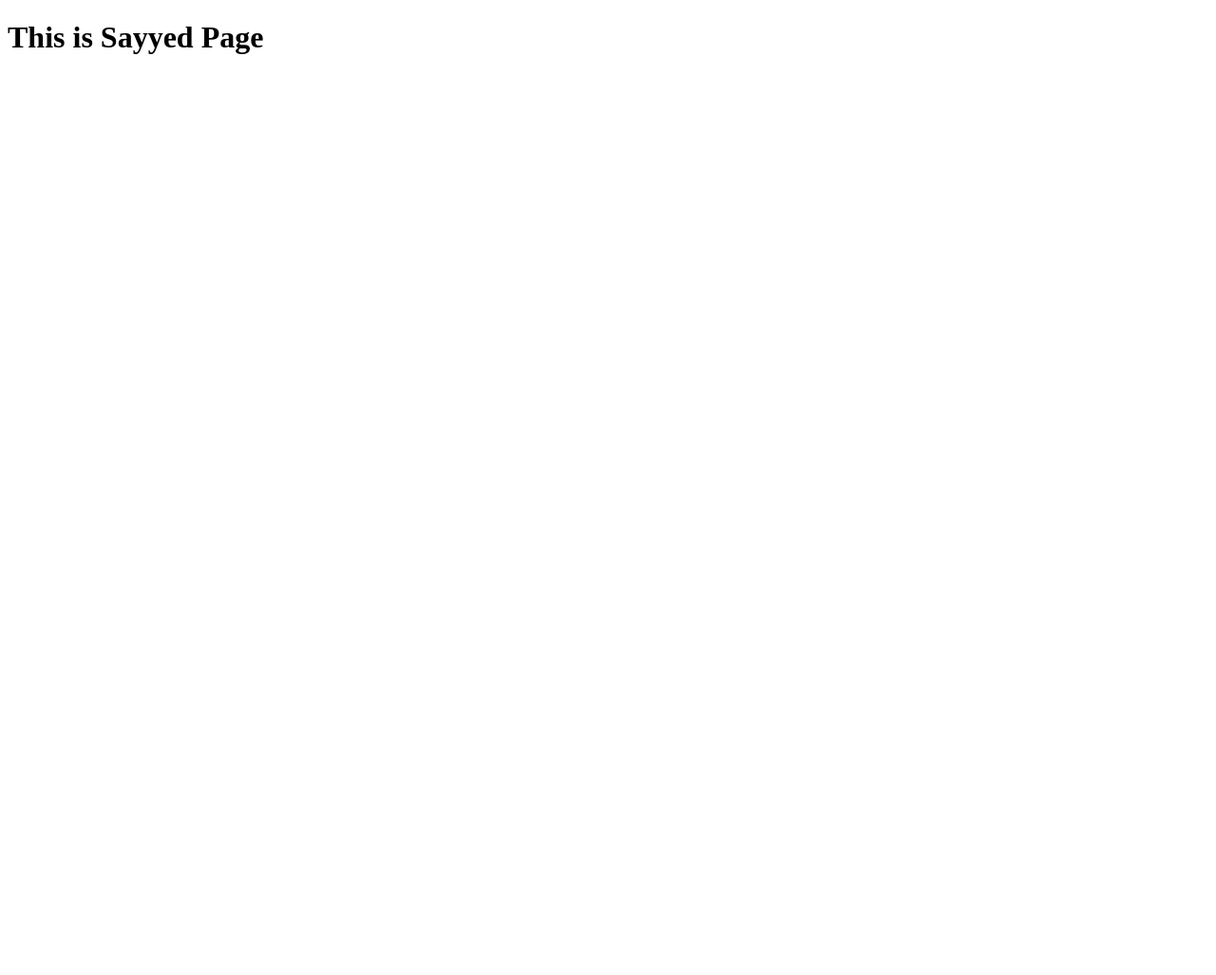
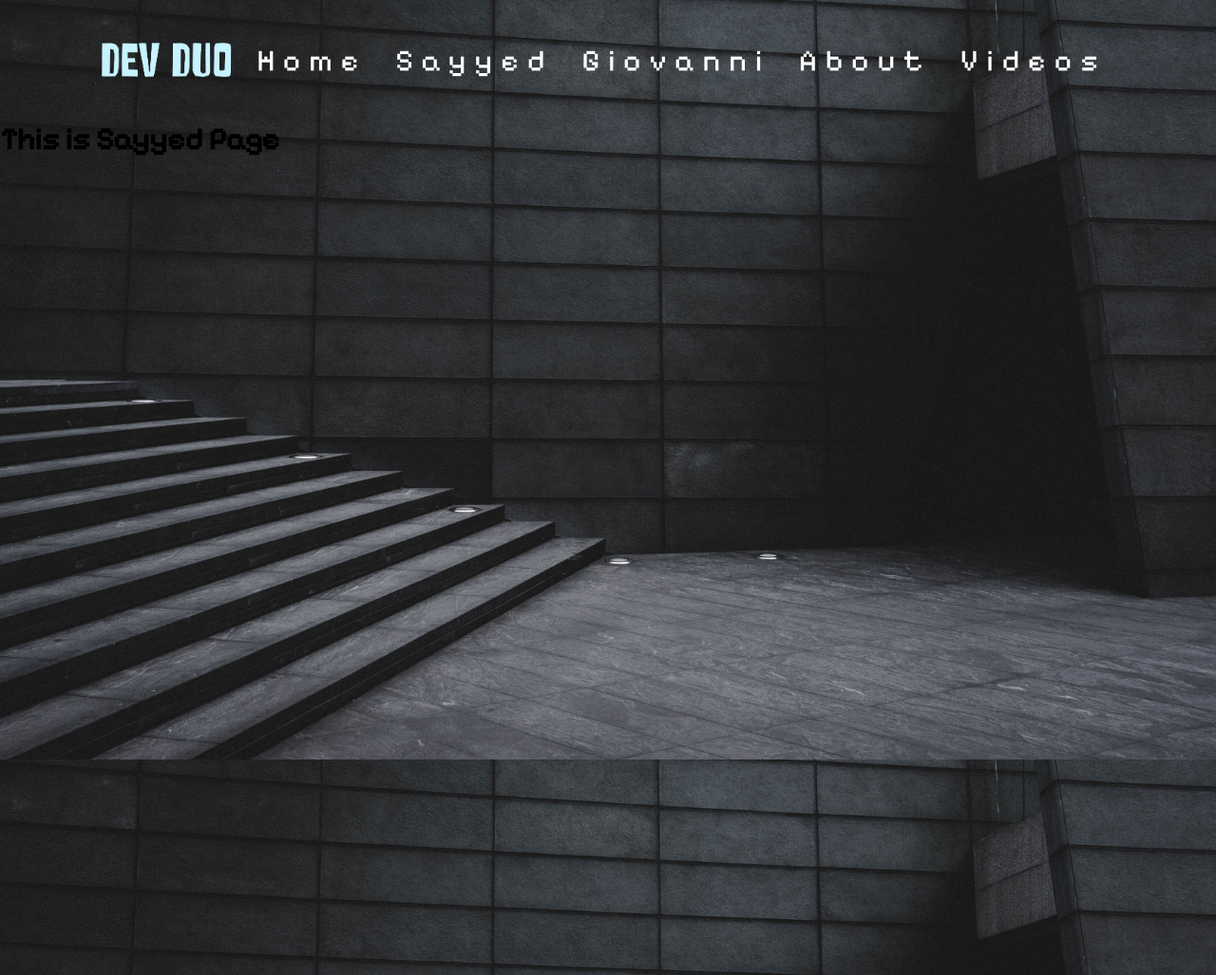
Before and after one commit to SiTechTech/Giovanni-And-Sayyed-Web, a plain HTML site: page sayyed.html in a window 1280 px wide. Shown: the top 1027 px of the page at 95% size. Before the commit the page ends 800 px from the top, so only its background shows below. Drawn offline with Linux system fonts and the light colour scheme.

Commit message:
changes to sayyed
gave homepage a cover over .home
updated sayyed page

```diff
--- a/homepage.css
+++ b/homepage.css
@@ -73,3 +73,7 @@ header ul li a{  /*This is for "home sayyed giovanni about videos*/
     background-size: cover;
 
 }
+
+.change:hover{
+    background-color: #FF1493;
+}
--- a/sayyed.css
+++ b/sayyed.css
@@ -0,0 +1,79 @@
+/* html{
+    background: url(DevDuoBackGround.png) no repeat center fixed;
+    background-size: cover;
+} */
+
+*
+{
+    margin: 0;
+    padding: 0;
+    box-sizing: border-box;
+}
+body{
+    background: #000;
+    min-height: 200vh;
+    font-family: 'Noto Sans JP', sans-serif;
+    font-family: 'Pixelify Sans', cursive;
+}
+
+header{
+    position: relative;
+    top: 0;
+    left: 0;
+    width: 100%;
+    display: flex;
+    justify-content: space-between;
+    align-items: center;
+    transition: 0.6s;
+    padding: 40px 100px;
+}
+
+header.logo{
+    position: relative;
+    font-weight: 700;
+    color: #fff;
+    text-decoration: none;
+    font-size: 9em;
+    text-transform: uppercase;
+    letter-spacing: 2px;
+    transition: 0.6s;
+}
+
+.devduo{
+    width: 150px;
+}
+
+header ul{
+    position: relative;
+    display: flex;
+    justify-content: center;
+    align-items: center;
+
+}
+
+header ul li{
+    position: relative;
+    list-style: none;
+}
+header ul li a{  /*This is for "home sayyed giovanni about videos*/
+    position: relative;
+    margin: 0 15px;
+    text-decoration: none;
+    color: #fff; /* color for text at top */
+    letter-spacing: 9px;
+    font-weight: 500px;
+    transition: 0.6s;
+    font-size: 2em;
+}
+.banner{
+    position: relative;
+    width: 100%;
+    height: 100vh;
+    background: url();
+    background-size: cover;
+
+}
+
+.change:hover{
+    background-color: #FF1493;
+}
--- a/sayyed.html
+++ b/sayyed.html
@@ -4,9 +4,41 @@
     <meta charset="UTF-8">
     <meta name="viewport" content="width=device-width, initial-scale=1.0">
     <link rel="stylesheet" type="text/css" href="sayyed.css">
+    <link rel="stylesheet" type="text/css" href="homepage.css">
     <title>Document</title>
+
+<link rel="preconnect" href="https://fonts.googleapis.com">
+<link rel="preconnect" href="https://fonts.gstatic.com" crossorigin>
+<link href="https://fonts.googleapis.com/css2?family=Noto+Sans+JP:wght@200&family=Pixelify+Sans&display=swap" rel="stylesheet">
+
 </head>
 <body>
+
+<style>
+    body {
+      background-image: url('sayyedimages/sayyedbackground.jpg');
+      background-repeat: no-repeat;
+      background-attachment: fixed;
+      background-size: 100% 100%;
+    }
+    </style>
+<body>
+
+    <header>
+        <!---These are the options they can choose at the top of the screen.-->
+        <img class="devduo" src="DevDuo.PNG" alt="DevDuo">
+            <!-- <a href="DevDuo.PNG" class="logo">Logo</a> -->
+    <ul>
+        <li class="change"><a href="homepage.html">Home</a></li>
+        <li><a href="sayyed.html">Sayyed</a></li>
+        <li><a href="giovanni.html">Giovanni</a></li>
+        <li><a href="#about">About</a></li>
+        <li><a href="videos.html">Videos</a></li>
+    </ul>
+
+</header>
+
+
     <h1>This is Sayyed Page</h1>
 </body>
 </html>
```
Also changed, not shown: homepage.html (+2 -2 lines), sayyedimages/sayyedbackground.jpg (added).
